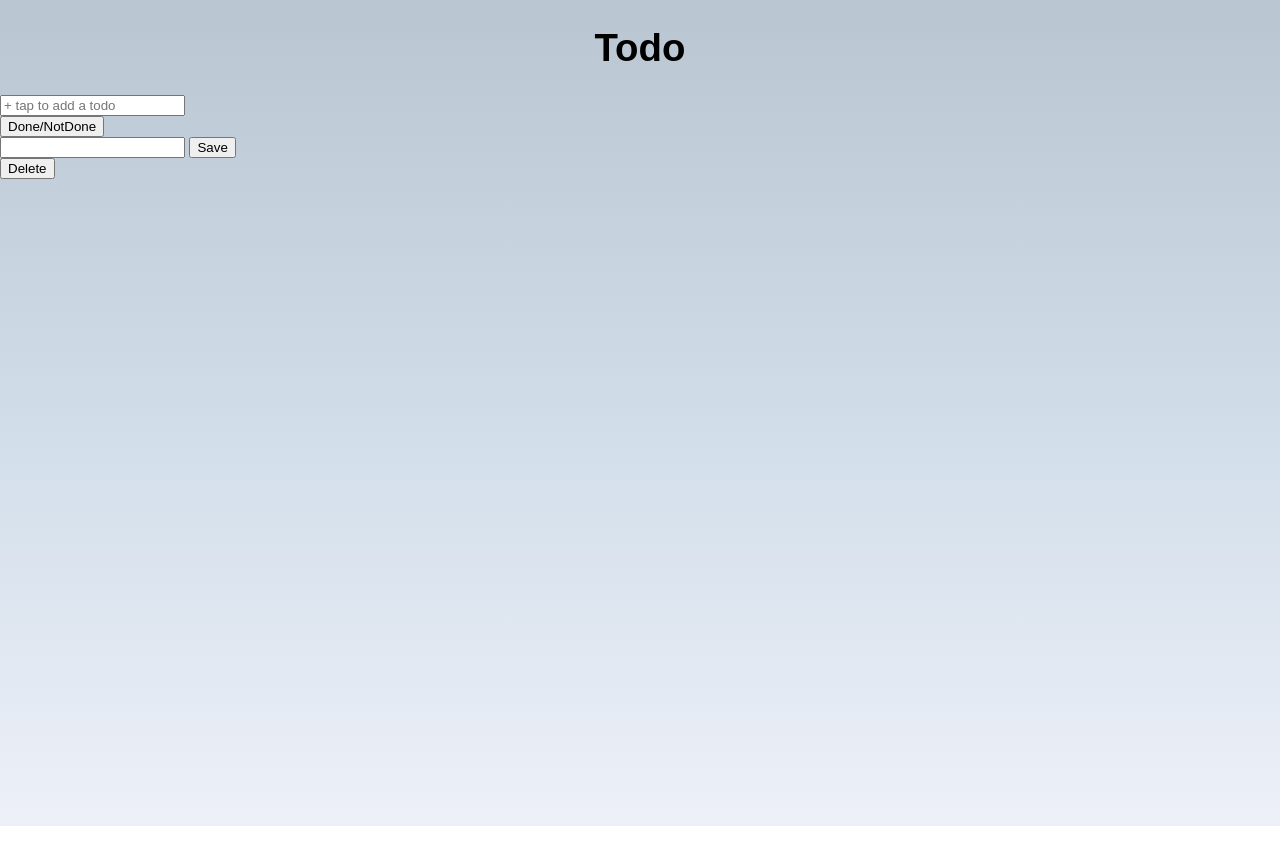
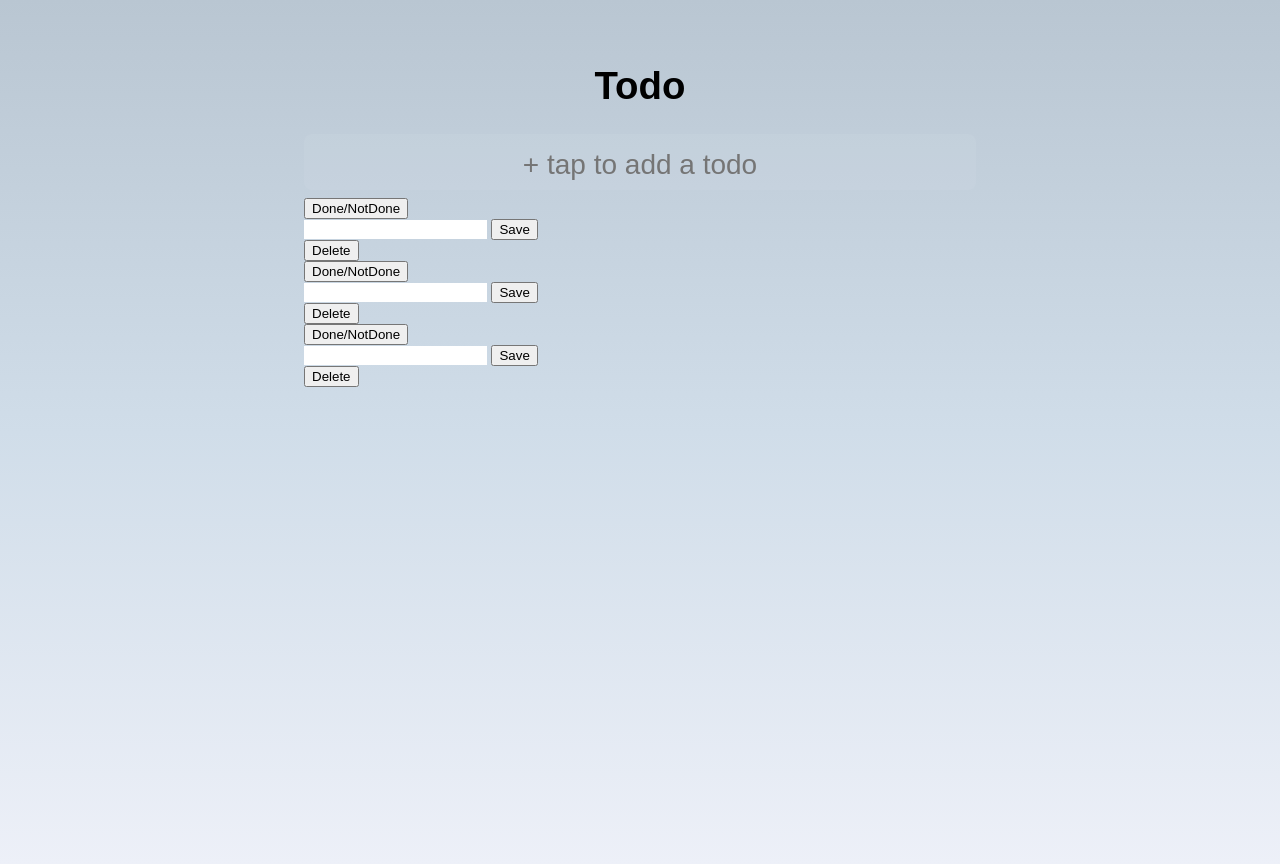
Before and after one commit to ecila7290/sveltekit-app, a SvelteKit app: page / in a window 1280 px wide. Before the commit the page ends 826 px from the top, so only its background shows below. Built offline with nearby package versions, Linux system fonts and the light colour scheme.

Commit message:
c: Add css for input

```diff
--- a/src/routes/+page.svelte
+++ b/src/routes/+page.svelte
@@ -7,9 +7,45 @@
 	<title>{title}</title>
 </svelte:head>
 
-<h1>{title}</h1>
-<form action="" method="">
-	<input type="text" name="text" aria-label="Add a todo" placeholder="+ tap to add a todo" />
-</form>
+<div class="todos">
+	<h1>{title}</h1>
+	<form action="" method="" class="new">
+		<input type="text" name="text" aria-label="Add a todo" placeholder="+ tap to add a todo" />
+	</form>
 
-<TodoItem />
+	<TodoItem />
+	<TodoItem />
+	<TodoItem />
+</div>
+
+<style>
+	.todos {
+		width: 100%;
+		max-width: 42rem;
+		margin: 4rem auto 0 auto;
+	}
+
+	.new {
+		margin: 0 0 0.5rem 0;
+	}
+
+	.new input {
+		font-size: 28px;
+		width: 100%;
+		padding: 0.5em 1em 0.3em 1em;
+		box-sizing: border-box;
+		background: rgba(255, 255, 255, 0.05);
+		border-radius: 8px;
+		text-align: center;
+	}
+
+	.todos :global(input) {
+		border: 1px solid transparent;
+	}
+
+	.todos :global(input:focus-visible) {
+		box-shadow: inset 1px 1px 6px rgba(0, 0, 0, 0.1);
+		border: 1px solid transparent;
+		outline: none;
+	}
+</style>
```
